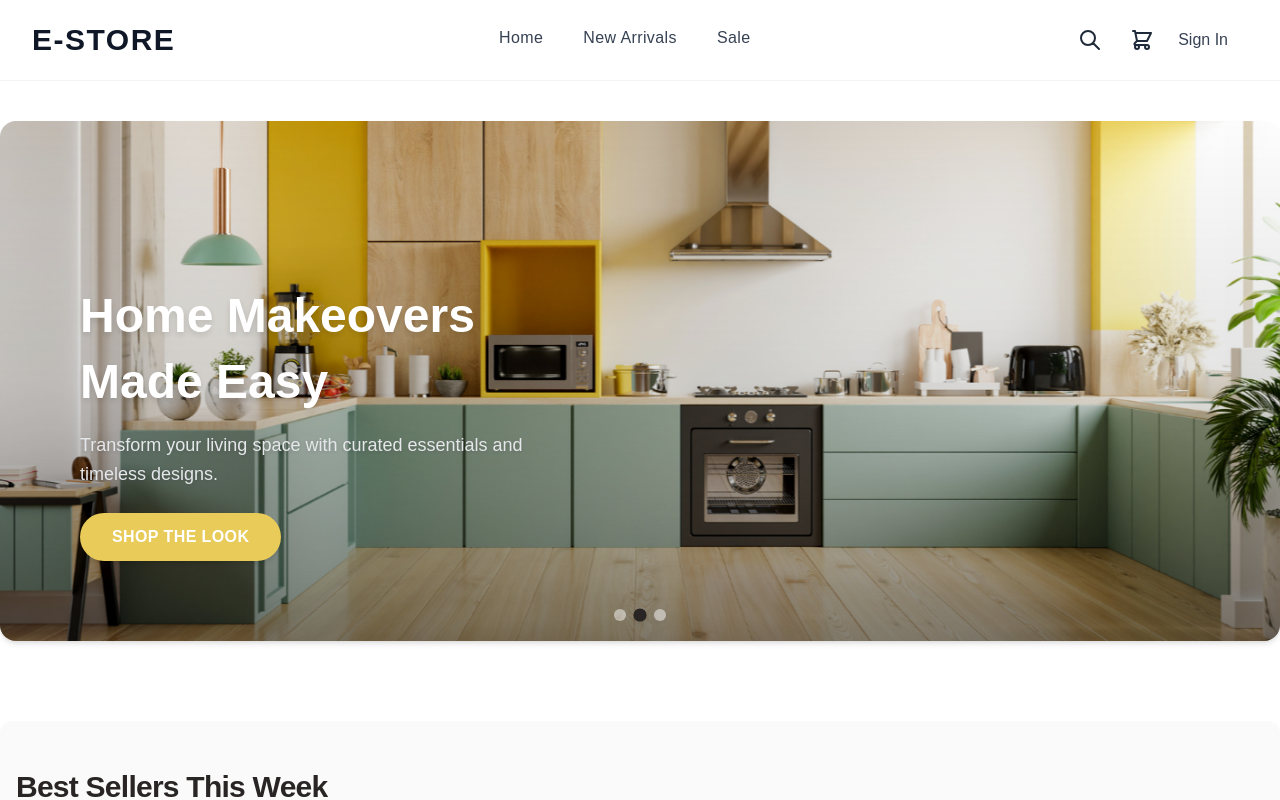
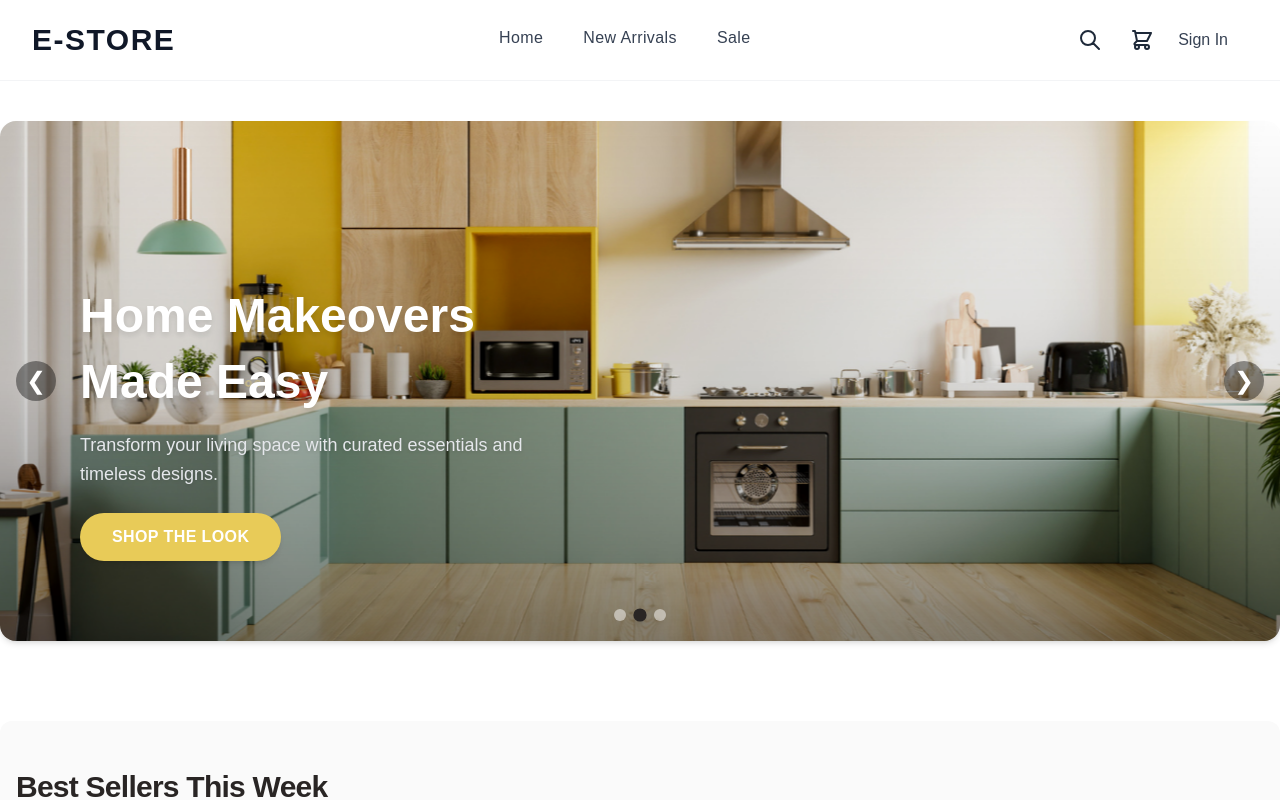
Before and after one commit to shreysircar/Vaaya, a Next.js app in the folder frontend/: page / in a window 1280 px wide. Shown: the top 800 px of the page. Built offline with nearby package versions, Linux system fonts and the light colour scheme; no server answers.

Commit message:
ui changes to landing page

```diff
--- a/frontend/src/app/page.tsx
+++ b/frontend/src/app/page.tsx
@@ -1,4 +1,3 @@
-
 "use client";
 
 import { useState, useEffect } from "react";
@@ -63,32 +62,39 @@ export default function HomePage() {
     return () => clearInterval(interval);
   }, []);
 
+  const handlePrev = () => {
+    setActiveIndex((prev) => (prev - 1 + bannerSlides.length) % bannerSlides.length);
+  };
+
+  const handleNext = () => {
+    setActiveIndex((prev) => (prev + 1) % bannerSlides.length);
+  };
+
   return (
     <div className="min-h-screen bg-white"> {/* ✅ Full-page white background */}
       <div className="space-y-20 py-10">
         {/* --- HERO BANNER --- */}
         <section className="relative w-full overflow-hidden rounded-2xl shadow-md h-[420px] md:h-[520px] max-w-7xl mx-auto">
           <div
-            className="flex transition-transform duration-700 ease-in-out h-full"
+            className="flex transition-transform duration-700 ease-in-out h-full w-[100%] md:w-full"
             style={{ transform: `translateX(-${activeIndex * 100}%)` }}
           >
             {bannerSlides.map((slide, index) => (
               <div key={slide.id} className="relative flex-shrink-0 w-full h-full min-w-full overflow-hidden">
-
                 {/* Banner Image */}
 <img
   src={slide.image}
   alt={slide.title}
-className={`absolute inset-0 w-full h-full object-cover transition-transform duration-[4000ms] ease-in-out ${
-  index === activeIndex ? "scale-100" : "scale-[1.05]"
+  className={`absolute inset-0 w-full h-full object-cover transition-transform duration-[6000ms] ease-in-out ${
+    index === activeIndex ? "scale-100" : "scale-[1.15]"
   }`}
+/>
 
-                />
 
                 {/* Softer Gradient Overlay */}
                 <div className="absolute inset-0 bg-gradient-to-t from-black/40 via-black/10 to-transparent"></div>
 
-                {/* Overlay Text - aligned lower-left but higher to not block visuals */}
+                {/* Overlay Text */}
                 <div className="absolute bottom-14 left-8 md:bottom-20 md:left-20 max-w-lg text-white z-20">
                   <h1 className="text-3xl md:text-5xl font-extrabold mb-4 leading-snug drop-shadow-md">
                     {slide.title}
@@ -110,6 +116,21 @@ className={`absolute inset-0 w-full h-full object-cover transition-transform dur
               </div>
             ))}
           </div>
+
+          {/* ⬅️➡️ Arrows */}
+          <button
+            onClick={handlePrev}
+            className="absolute left-4 top-1/2 -translate-y-1/2 bg-black/40 hover:bg-black/60 text-white rounded-full w-10 h-10 flex items-center justify-center text-2xl z-30 transition"
+          >
+            ❮
+          </button>
+
+          <button
+            onClick={handleNext}
+            className="absolute right-4 top-1/2 -translate-y-1/2 bg-black/40 hover:bg-black/60 text-white rounded-full w-10 h-10 flex items-center justify-center text-2xl z-30 transition"
+          >
+            ❯
+          </button>
 
           {/* Navigation Dots */}
           <div className="absolute bottom-5 left-1/2 transform -translate-x-1/2 flex space-x-2 z-30">
```
Lines whose indentation alone changed are shown as unchanged.
